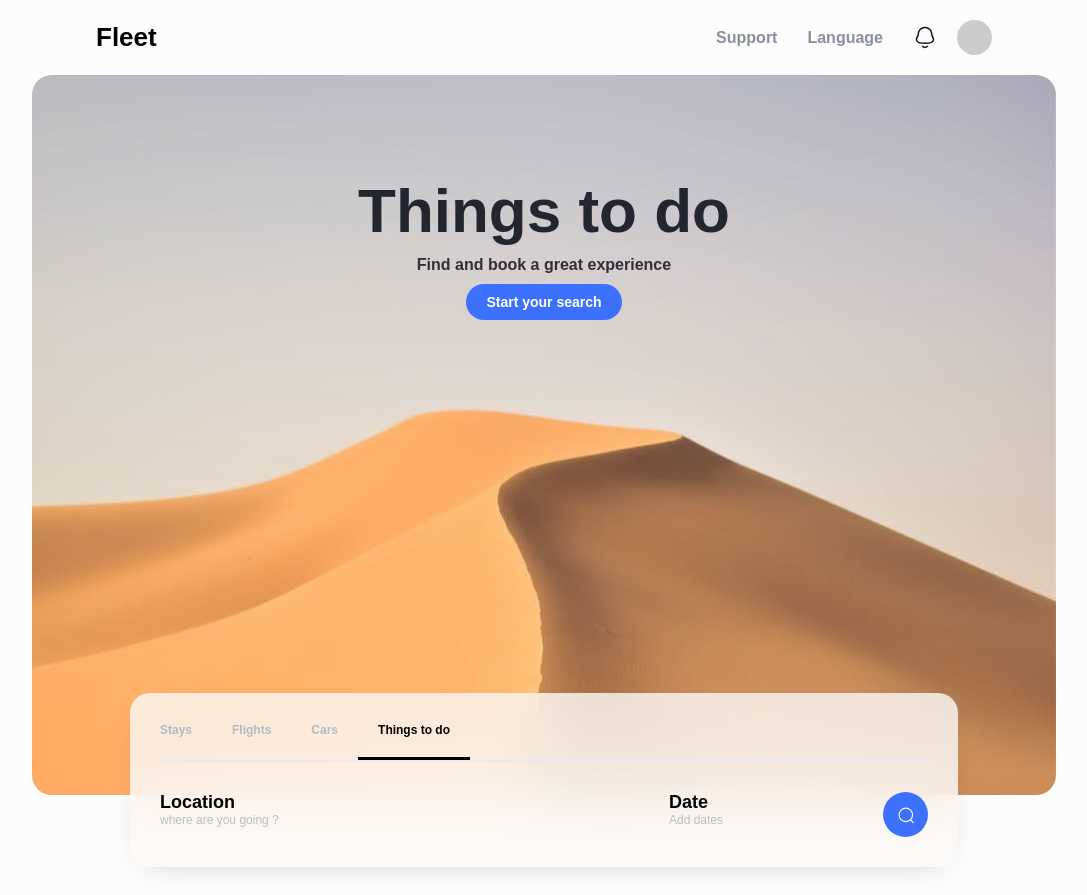
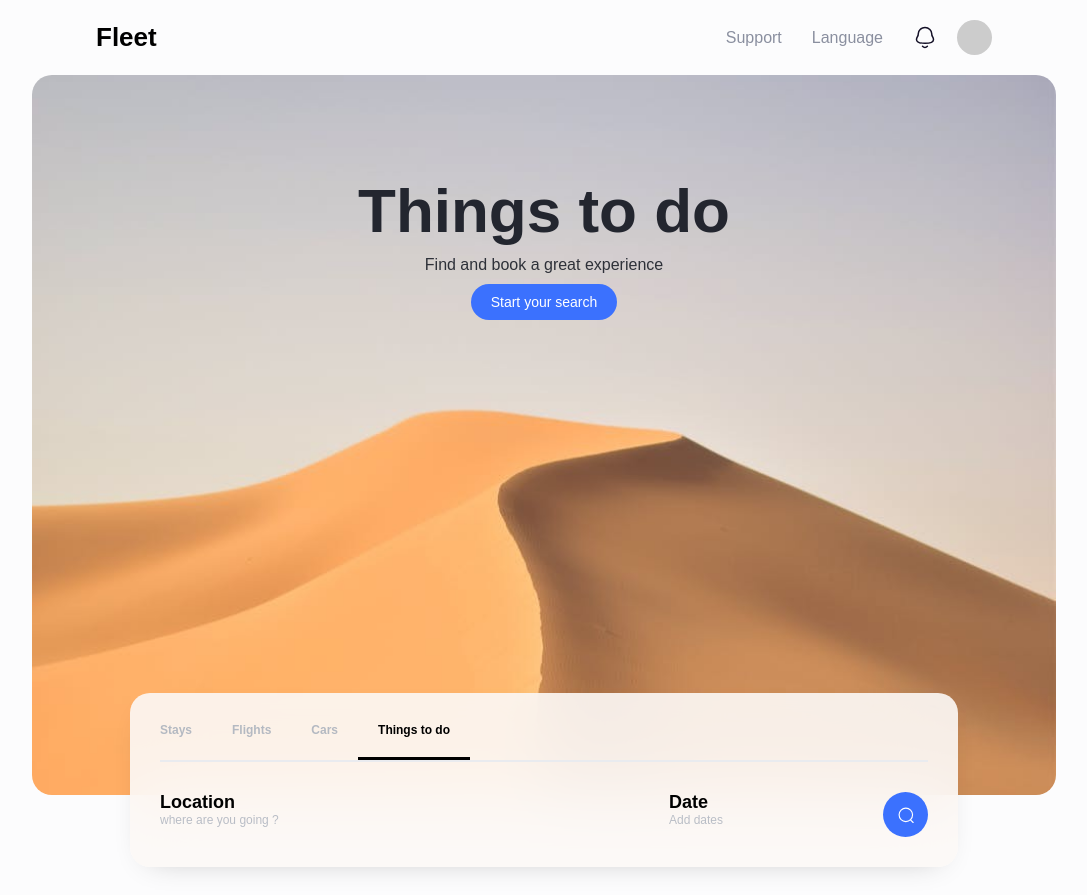
Before and after one commit to xmanu91/Exercices-corrections, a website built with Parcel: page exercice 1/index.html in a window 1280 px wide. Shown: the whole page, without its empty margins (96-1183 px from the left). Built offline with nearby package versions, Linux system fonts and the light colour scheme.

Commit message:
update readme and exercice one

```diff
--- a/exercice 1/style.scss
+++ b/exercice 1/style.scss
@@ -34,7 +34,7 @@ header{
             list-style: none;
             gap: 30px;
             color: #8a8f9f;
-            font-weight: 600;
+            font-weight: 00;
         }
 
         .account{
@@ -72,7 +72,7 @@ section{
     }
 
     p{
-        font-weight: 600;
+        font-weight: 500;
         color: #2e3139;
     }
 
@@ -82,14 +82,14 @@ section{
         text-decoration: none;
         padding: 10px 20px;
         color: white;
-        font-weight: 600;
+        font-weight: 500;
         font-size: 14px;
     }
 
     .card{
         display: flex;
         flex-direction: column;
-        background: rgba(#fcf9f7, 0.8);
+        background: rgba(#fcf9f7, 0.9);
         width: 60vw;
         padding: 30px;
         border-radius: 20px;
```
Also changed, not shown: README.md, exercice 1/css/style.css, 2 other files.
